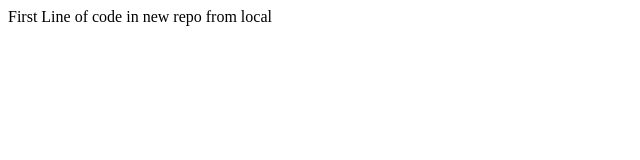
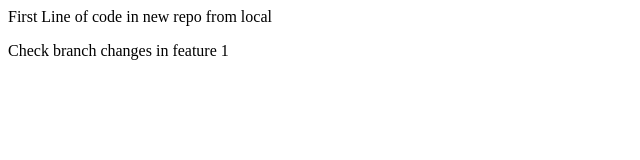
Before and after one commit to MSatishKumar289/local-repo-test, a plain HTML site: page index.html in a window 1280 px wide. Shown: the whole page, without its empty margins (0-640 px from the left). Drawn offline with Linux system fonts and the light colour scheme.

Commit message:
readmefile added

```diff
--- a/index.html
+++ b/index.html
@@ -1 +1,2 @@
 <p> First Line of code in new repo from local</p>
+<p>Check branch changes in feature 1</p>
```
Also changed, not shown: 1 other file.
